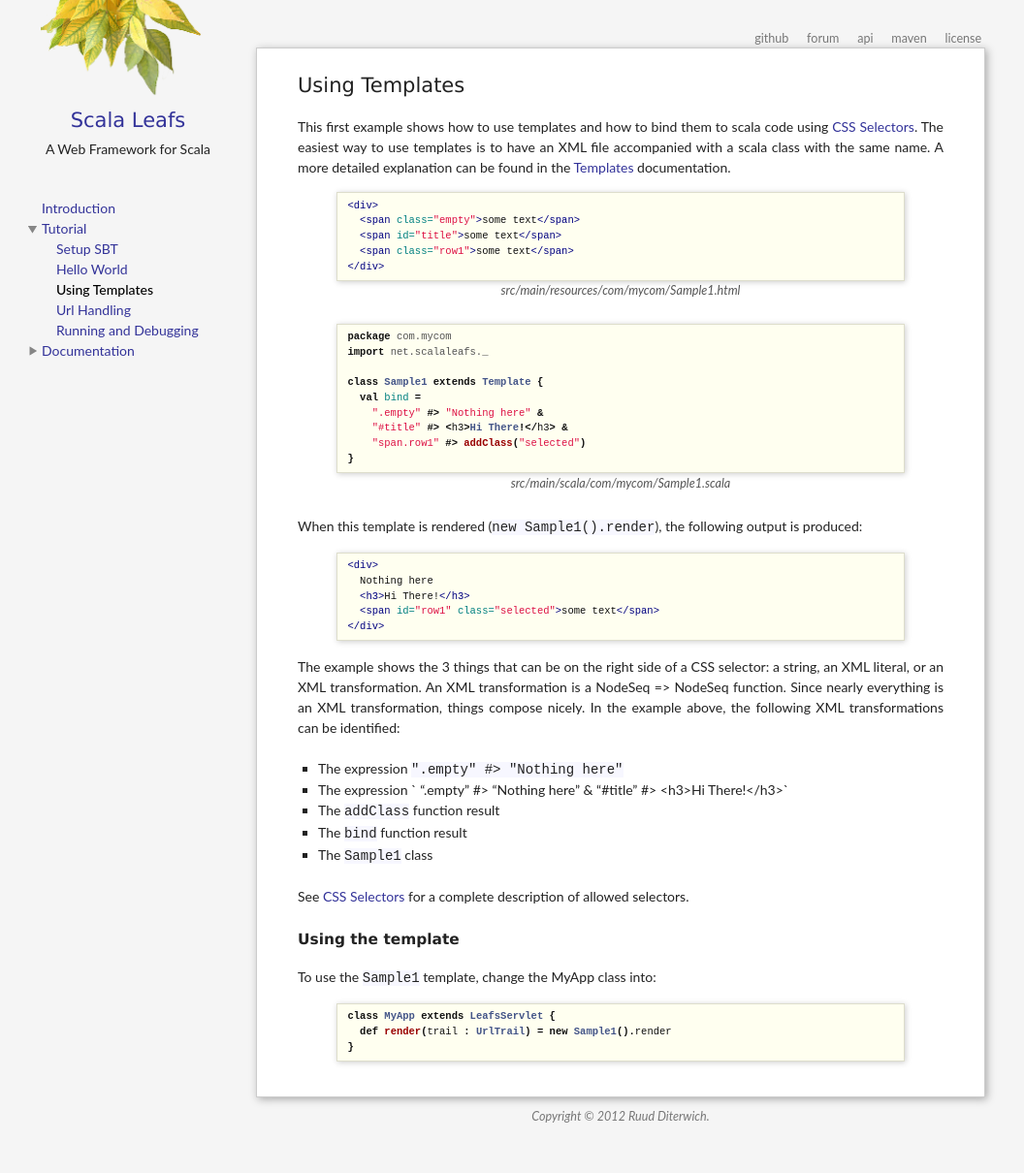
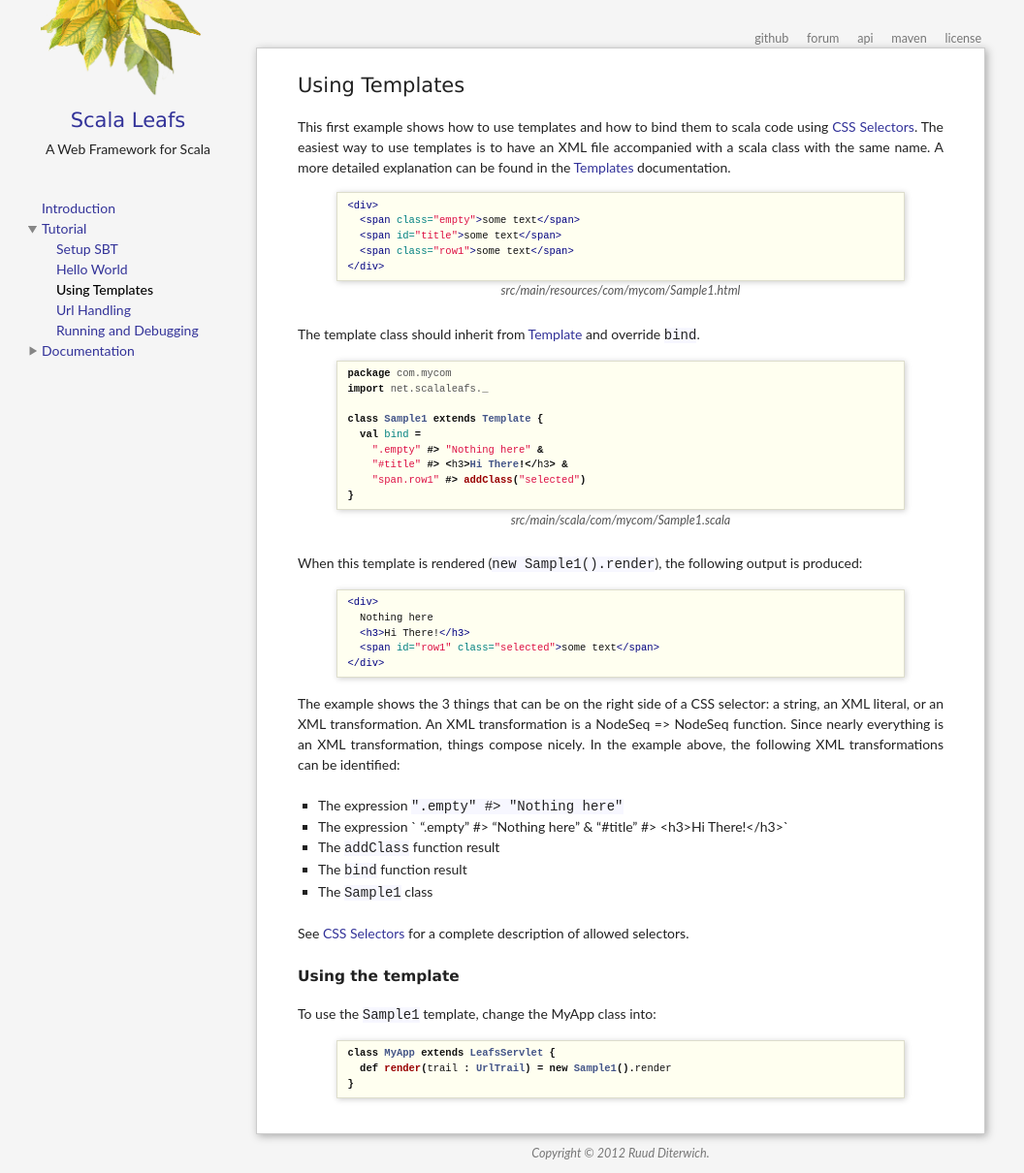
Before and after one commit to scalastuff/scalaleafs, a Jekyll site: the page built from using-templates.md, in a window 1280 px wide. Shown: the whole page at 97% size, without its empty margins (0-1056 px from the left). Built offline with Jekyll 4.4.1, drawn with Linux system fonts in a browser that asks for light colours; before the commit the page ends 1172 px from its top, so only the background shows below that.

Commit message:
Updated using-templates.md

```diff
--- a/using-templates.md
+++ b/using-templates.md
@@ -13,6 +13,8 @@
 </div>
 {% endhighlight %}
 <label>src/main/resources/com/mycom/Sample1.html</label>
+
+The template class should inherit from [Template](/api/index.html#net.scalaleafs.Template) and override `bind`.
 
 {% highlight scala %}
 package com.mycom
```
